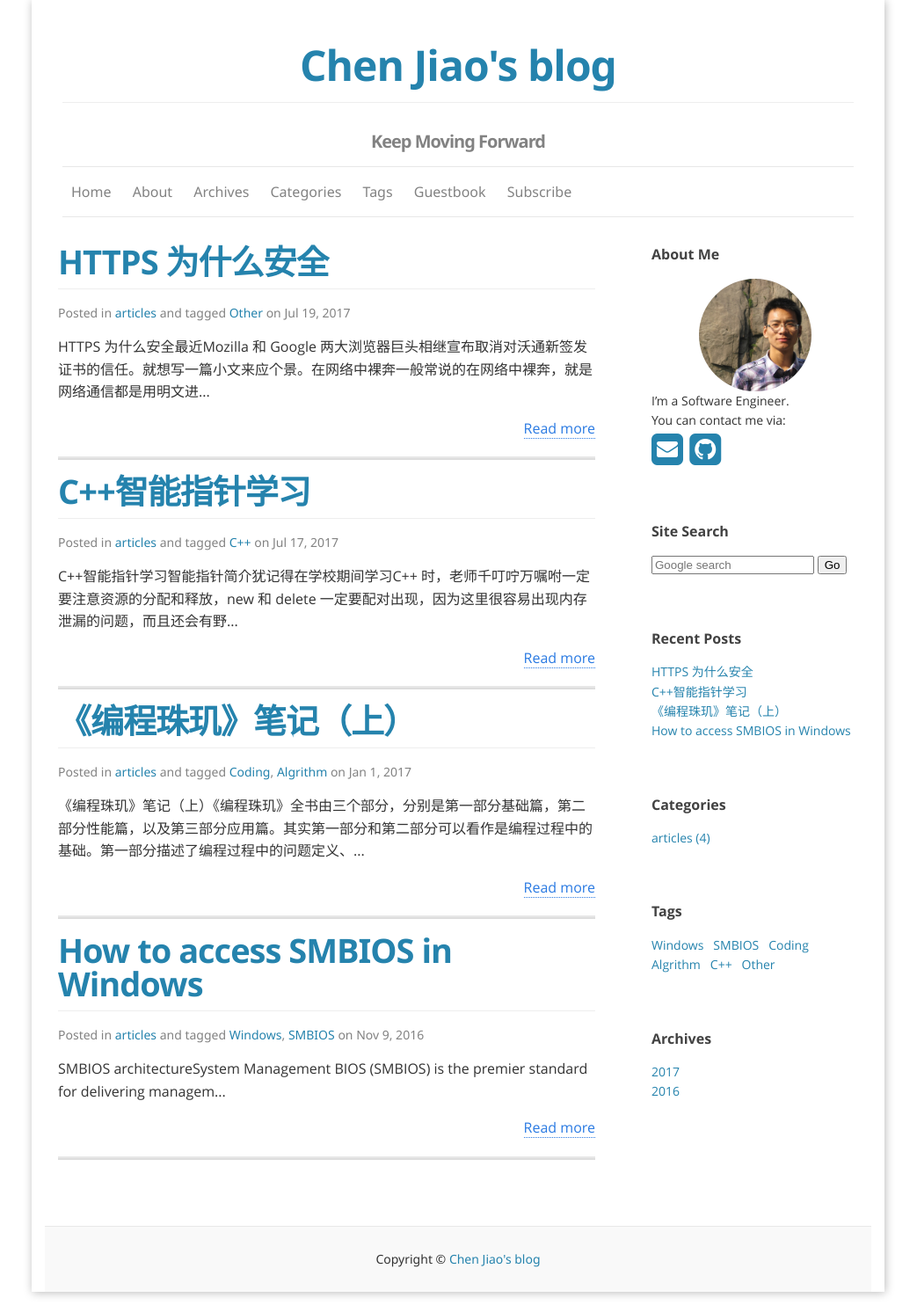
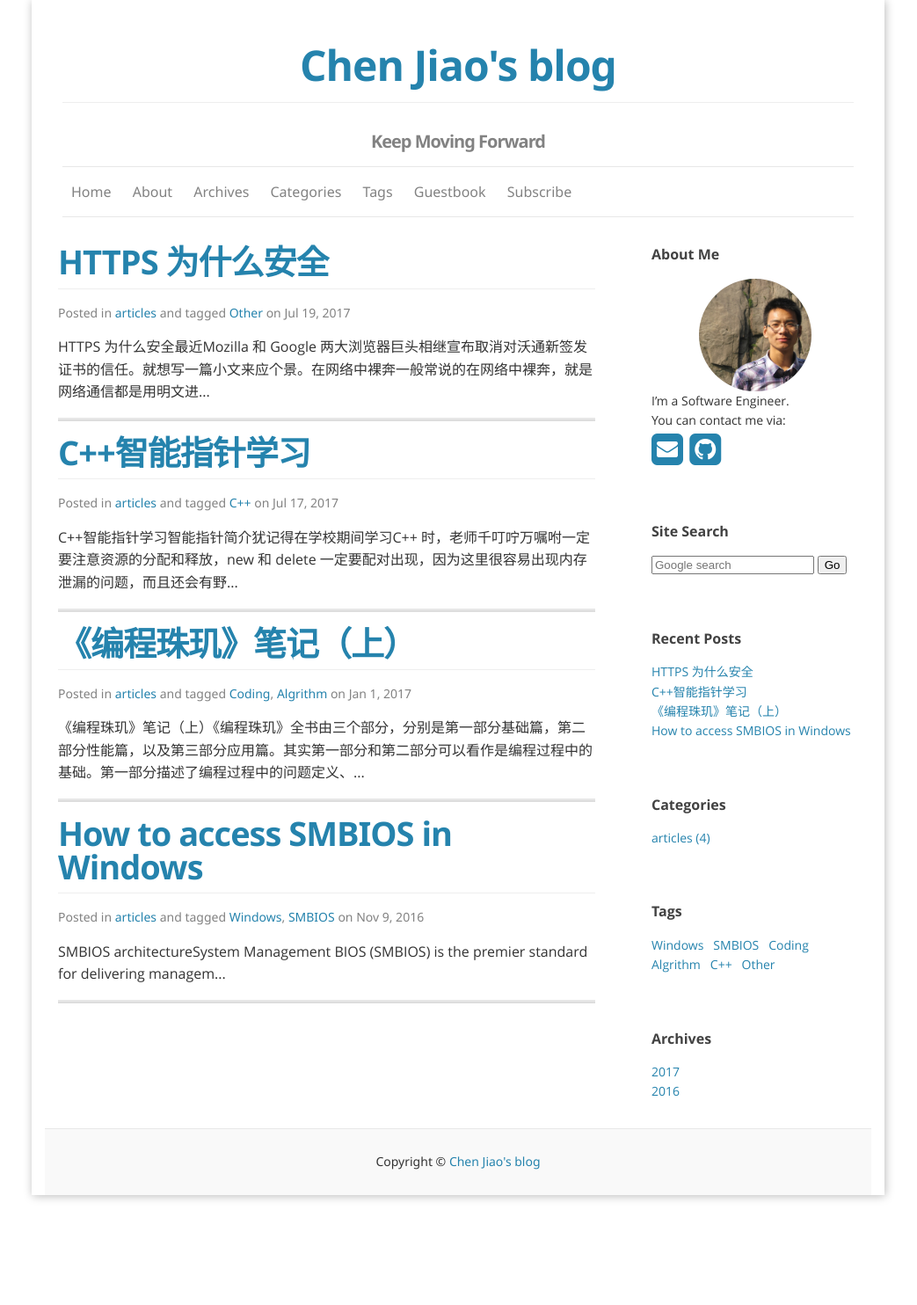
Before and after one commit to chen-jiao/chen-jiao.github.io, a Jekyll site: the page built from index.html, in a window 1280 px wide. Shown: the whole page at 88% size, without its empty margins (119-1162 px from the left). Built offline with Jekyll 4.4.1, drawn with Linux system fonts in a browser that asks for light colours; nearby versions of some CDN libraries; the list of posts is cut into pages by our own code; after the commit the page ends 1374 px from its top, so only the background shows below that.

Commit message:
try change index.html.
Signed-off-by: chenjiao <chenjiao@hyc.cn>

```diff
--- a/index.html
+++ b/index.html
@@ -31,7 +31,6 @@ layout: default
 
     <article class="post-content" itemprop="articleBody">
       {{ post.content | strip_html | strip_newlines | truncate:100 }}
-      <p style="text-align: right"><a href="{{ post.url | prepend: site.baseurl }}">Read more</a></p>
     </article>
     <hr />
 
```
